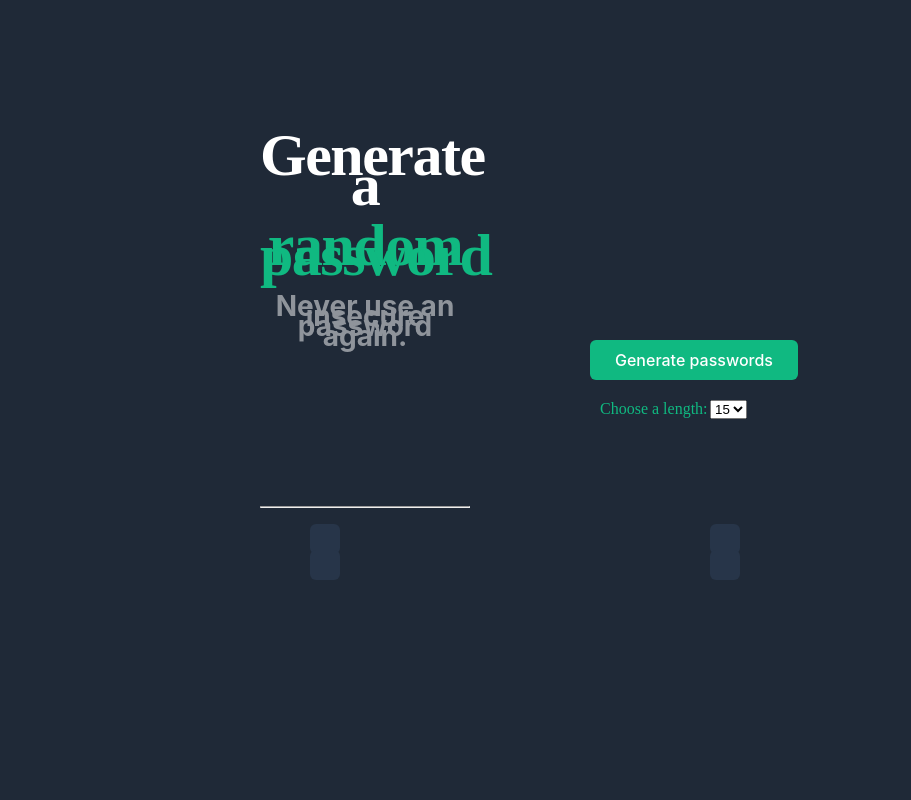
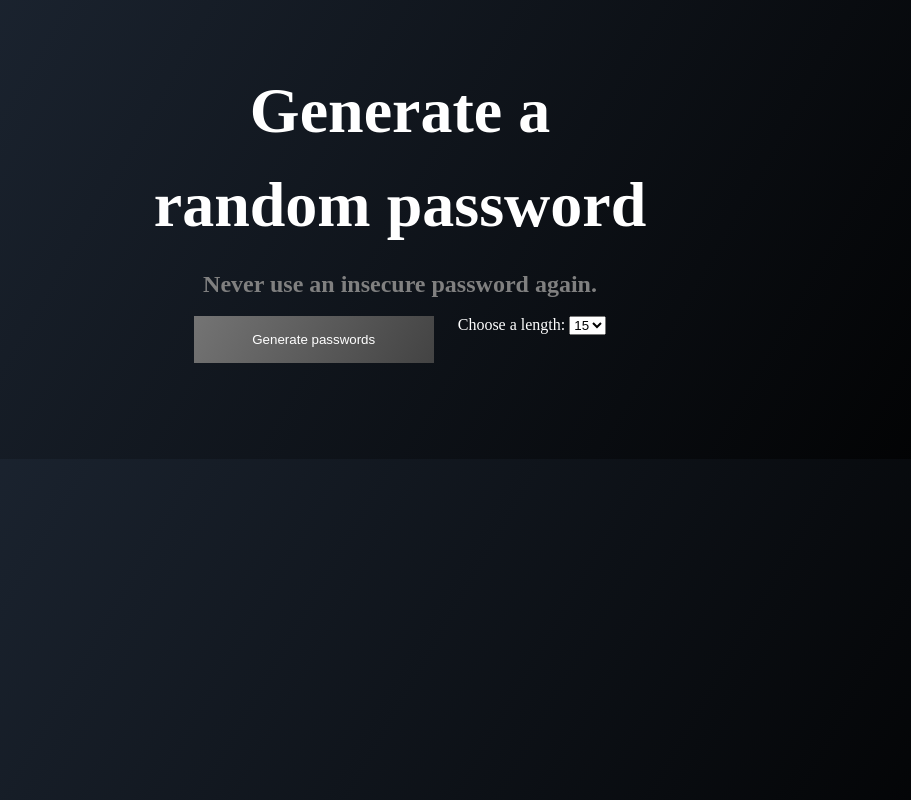
Before and after one commit to Johnnychen384/RandomPasswordGenerator, a plain HTML site: page index.html in a window 1280 px wide. Shown: the whole page, without its empty margins (240-1151 px from the left). Drawn offline with Linux system fonts and the light colour scheme.

Commit message:
initial commit

```diff
--- a/index.html
+++ b/index.html
@@ -10,10 +10,14 @@
     </head>
     <body>
         <div class="wrap-el">
+            <div class="wrap-el">
                 <h1>Generate a</h1>
                 <h1 id="green-randomtext">random password</h1>
                 <h3>Never use an insecure password again.</h3>
+            </div>
+            <div class="wrap-row">
                 <button id="generate-btn">Generate passwords</button>
+                <div>
                     <label for="length">Choose a length:</label>
                 <select name="length" id="length">
                     <option value="15">15</option>
@@ -21,7 +25,10 @@
                     <option value="25">25</option>
                     <option value="30">30</option>
                 </select>
-            <hr>
+                </div>
+            </div>
+        </div>
+        <div class="listContainer">
             <ul>
                 <li id="list1"></li>
                 <li id="list2"></li>
--- a/style.css
+++ b/style.css
@@ -1,103 +1,64 @@
-body {
+body{
+    max-width: 100rem;
     margin: 0;
-    background-color: #1F2937;
+    padding: 0;
+    box-sizing: border-box;
+    background-image: linear-gradient(120deg, #1F2937, black);
     color: white;
-    padding: 100px 570px 100px 500px;
+}
 
+.wrap-el {
+    display: flex;
+    flex-direction: column;
+    justify-content: center;
+    align-items: center;
+    padding-top: 2rem;
 }
 
 h1 {
-    font-family: 'Karla';
-    font-style: normal;
-    font-weight: 800;
-    font-size: 60px;
-    line-height: 30px;
-    letter-spacing: -0.025em;
+    line-height: .5rem;
+    color: white;
+    font-size: 4rem;
+}
+
+h3 {
+    line-height: 1rem;
+    color: gray;
+    font-size: 1.5rem;
+}
+
+.wrap-row {
+    display: flex;
+    flex-direction: row;
+}
+
+button {
+    padding: 1rem;
+    width: 15rem;
+    margin-right: 1.5rem;
+    background-image: linear-gradient(120deg, rgb(116, 116, 116), rgb(67, 67, 67));
+    color: white;
+    cursor: pointer;
+    border: none;
+    transition: 0.5s;
+}
+
+button:hover {
+    width: 16rem;
+    padding: 1.5rem;
+    font-size: medium;
+}
+
+#length {
+    cursor: pointer;
+}
+
+.listContainer{
+    margin-top: 6rem;
     text-align: center;
 }
 
-h3 {
-    opacity: .5;
-    line-height: 10px;
-    font-family: 'Inter';
-    font-style: normal;
-    font-size: 28px;
-    text-align: center;
-    margin-bottom: 165px;
+ul{
+    list-style-type: none;
+    line-height: 2.5rem;
 }
-#green-randomtext {
-    color: #10B981;
-    line-height: 10px;
-}
-
-button {
-    background-color: #10B981;
-    color: white;
-    font-family: 'Inter';
-    font-style: normal;
-    font-weight: 500;
-    font-size: 16px;
-    border: none;
-    border-radius: 6px;
-    margin-top: 40px;
-    Padding: 10px 25px;
-    position: absolute;
-    top: 300px;
-    left: 830px;
-}
-
-
-label {
-    position: absolute;
-    top: 400px;
-    left: 840px;
-    color: #10B981;
-}
-
-#length {
-    position: absolute;
-    top: 400px;
-    left: 950px;
-}
-
-li {
-    color: #10B981;
-    text-decoration: none;
-    list-style-type: none;
-    font-size: 16px;
-}
-
-#list1 {
-    position: absolute;
-    left: 550px;
-    background: #273549;
-    border-radius: 6px;
-    padding: 15px;
-}
-
-
-#list2 {
-    position: absolute;
-    left: 950px;
-    background: #273549;
-    border-radius: 6px;
-    padding: 15px;
-}
-
-#list3 {
-    position: absolute;
-    left: 550px;
-    top: 550px;
-    background: #273549;
-    border-radius: 6px;
-    padding: 15px;
-}
-
-#list4 {
-    position: absolute;
-    left: 950px;
-    top: 550px;
-    background: #273549;
-    border-radius: 6px;
-    padding: 15px;
-}
```
Lines whose indentation alone changed are shown as unchanged.
